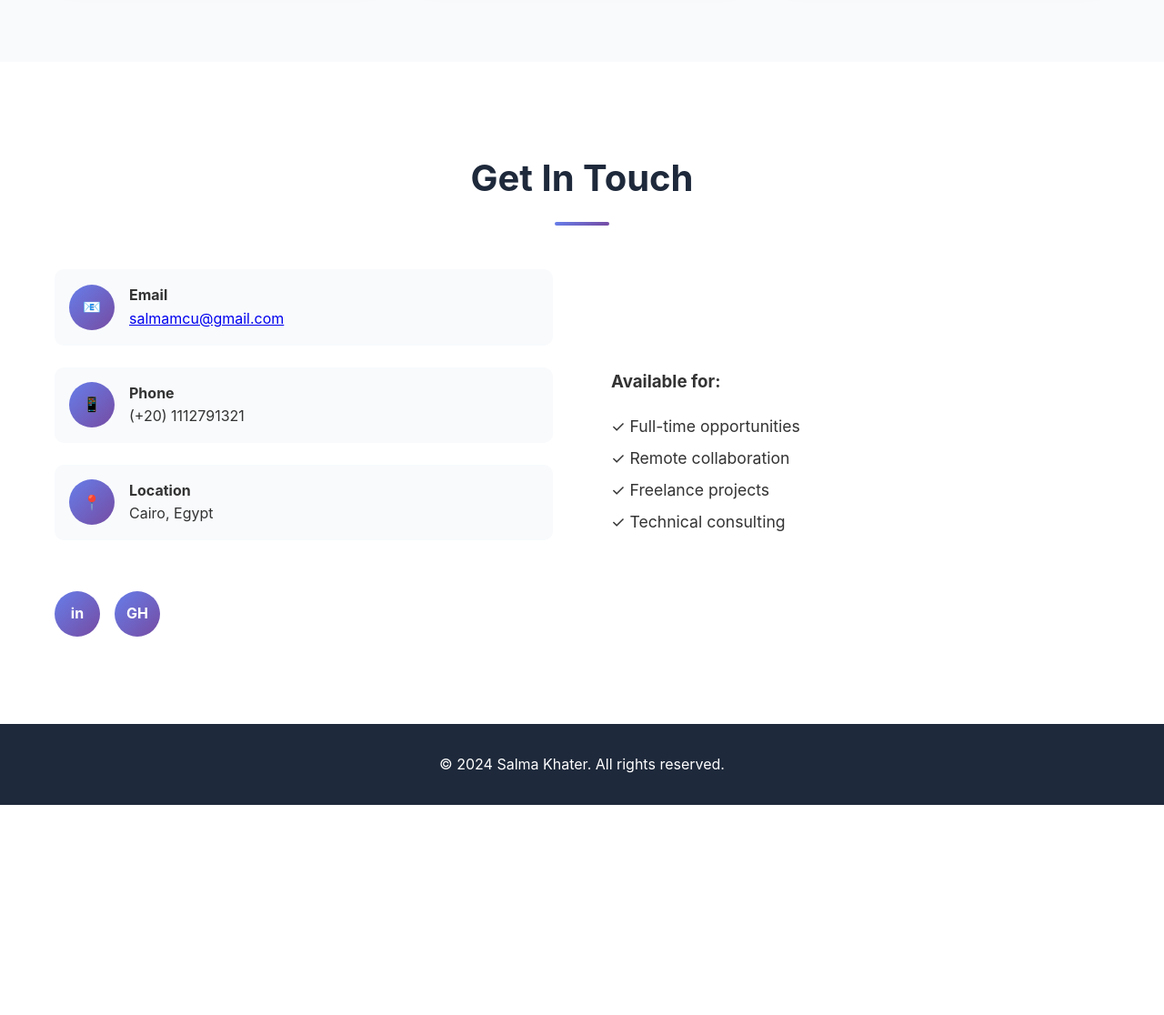
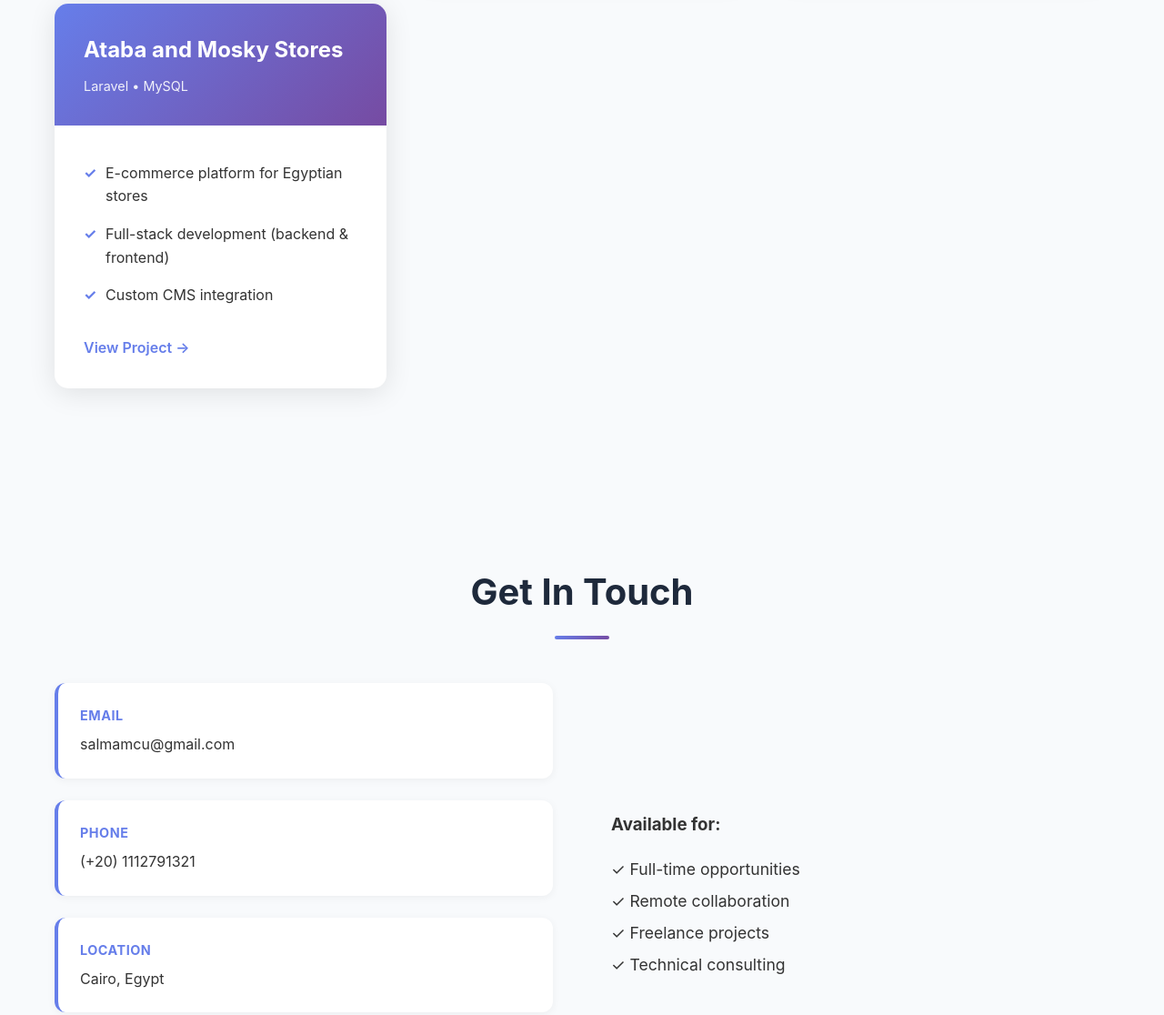
Before and after one commit to SalmaAKh/SalmaAKh.github.io, a plain HTML site: page index.html in a window 1280 px wide. Shown: the part 2546-3662 px from the top of the page at 91% size. Before the commit the page ends 3431 px from the top, so only its background shows below. Drawn offline with Linux system fonts and the light colour scheme.

Commit message:
Update index.html

```diff
--- a/index.html
+++ b/index.html
@@ -296,6 +296,10 @@
         }
 
         /* Contact Section */
+        #contact {
+            background: #f8fafc;
+        }
+
         .contact-content {
             display: grid;
             grid-template-columns: 1fr 1fr;
@@ -311,23 +315,35 @@
 
         .contact-item {
             display: flex;
-            align-items: center;
-            gap: 1rem;
-            padding: 1rem;
-            background: #f8fafc;
-            border-radius: 10px;
+            flex-direction: column;
+            gap: 0.5rem;
+            padding: 1.5rem;
+            background: white;
+            border-radius: 12px;
+            border-left: 4px solid #667eea;
+            box-shadow: 0 2px 10px rgba(0,0,0,0.05);
+            transition: all 0.3s;
         }
 
-        .contact-icon {
-            width: 50px;
-            height: 50px;
-            background: linear-gradient(135deg, #667eea 0%, #764ba2 100%);
-            border-radius: 50%;
-            display: flex;
-            align-items: center;
-            justify-content: center;
-            color: white;
-            font-weight: bold;
+        .contact-item:hover {
+            transform: translateX(5px);
+            box-shadow: 0 5px 20px rgba(102, 126, 234, 0.15);
+        }
+
+        .contact-item strong {
+            color: #667eea;
+            font-size: 0.9rem;
+            text-transform: uppercase;
+            letter-spacing: 0.5px;
+        }
+
+        .contact-item a {
+            color: #333;
+            text-decoration: none;
+        }
+
+        .contact-item a:hover {
+            color: #667eea;
         }
 
         .social-links {
@@ -583,6 +599,21 @@
                         <a href="https://freelanceyard.com/" class="project-link" target="_blank">View Project →</a>
                     </div>
                 </div>
+
+                <div class="project-card">
+                    <div class="project-header">
+                        <h3>Ataba and Mosky Stores</h3>
+                        <p class="project-tech">Laravel • MySQL</p>
+                    </div>
+                    <div class="project-body">
+                        <ul>
+                            <li>E-commerce platform for Egyptian stores</li>
+                            <li>Full-stack development (backend & frontend)</li>
+                            <li>Custom CMS integration</li>
+                        </ul>
+                        <a href="https://atabamosky.com/en/home" class="project-link" target="_blank">View Project →</a>
+                    </div>
+                </div>
             </div>
         </div>
     </section>
@@ -593,29 +624,19 @@
             <div class="contact-content">
                 <div class="contact-info">
                     <div class="contact-item">
-                        <div class="contact-icon">📧</div>
-                        <div>
-                            <strong>Email</strong><br>
-                            <a href="mailto:salmamcu@gmail.com">salmamcu@gmail.com</a>
-                        </div>
+                        <strong>Email</strong>
+                        <a href="mailto:salmamcu@gmail.com">salmamcu@gmail.com</a>
                     </div>
                     <div class="contact-item">
-                        <div class="contact-icon">📱</div>
-                        <div>
-                            <strong>Phone</strong><br>
-                            (+20) 1112791321
-                        </div>
+                        <strong>Phone</strong>
+                        <span>(+20) 1112791321</span>
                     </div>
                     <div class="contact-item">
-                        <div class="contact-icon">📍</div>
-                        <div>
-                            <strong>Location</strong><br>
-                            Cairo, Egypt
-                        </div>
+                        <strong>Location</strong>
+                        <span>Cairo, Egypt</span>
                     </div>
                     <div class="social-links">
                         <a href="https://www.linkedin.com/in/salma-khater-502705128/" target="_blank" class="social-link">in</a>
-                        <a href="https://github.com/yourusername" target="_blank" class="social-link">GH</a>
                     </div>
                 </div>
                 <div>
```
